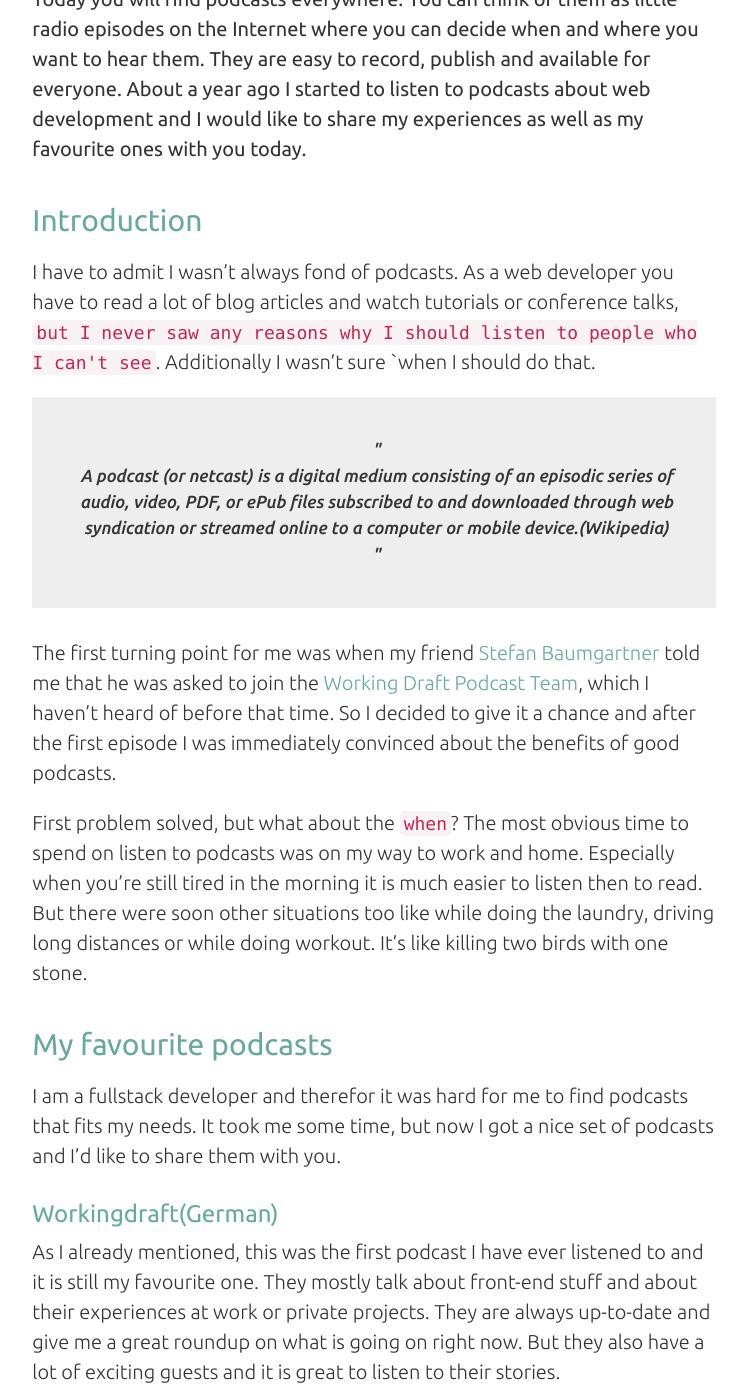
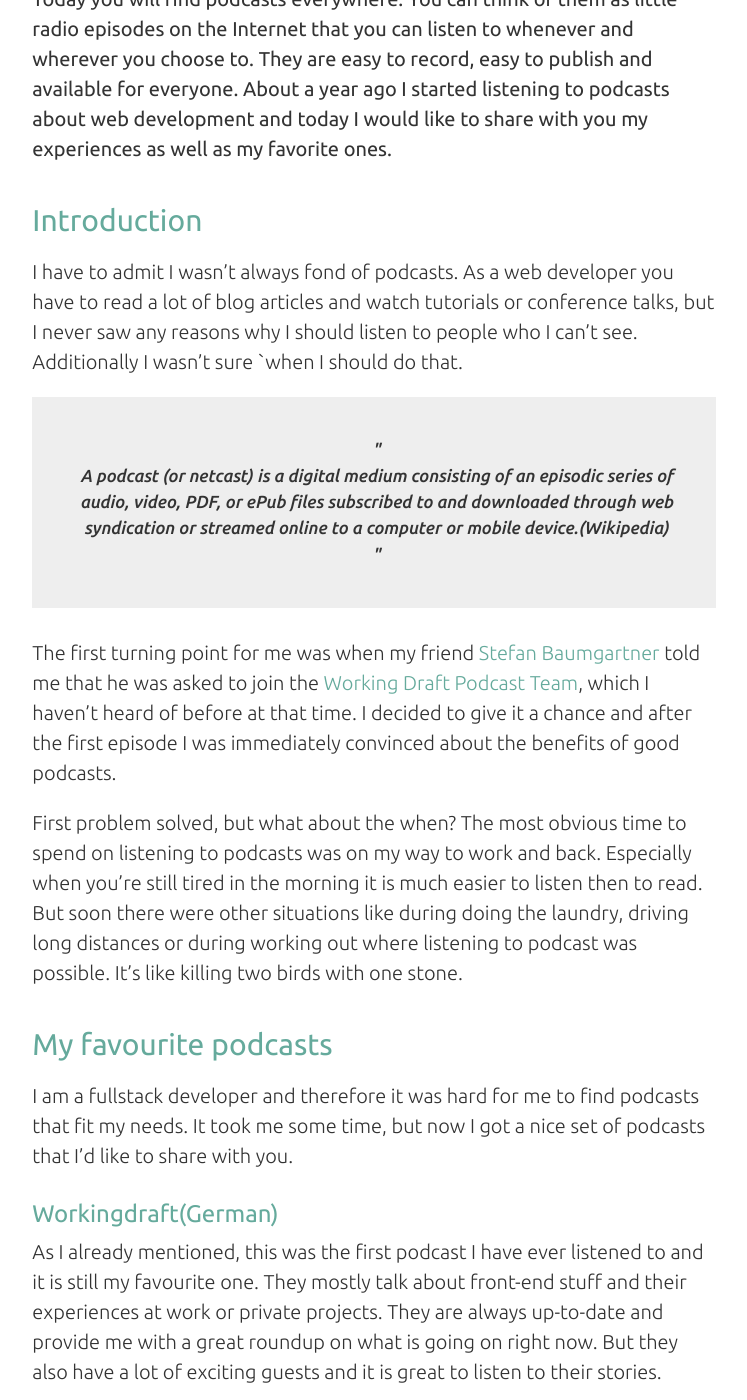
Before and after one commit to christophrumpel/christophrumpel.github.io, a Jekyll site: the page built from _posts/2014-07-12-podcasts-a-developers-best-friend.md, in a window 1280 px wide and 1400 px high, scrolled down 374 px. Shown: the whole window, without its empty margins (266-1013 px from the left). Built offline with Jekyll 4.4.1, drawn with Linux system fonts in a browser that asks for light colours; Markdown is read by kramdown in place of the engine named in the settings; comment, search, counter and statistics services are not loaded; some of the changed text lies outside the part shown.

Commit message:
Spelling corrections podcast article

```diff
--- a/_posts/2014-07-12-podcasts-a-developers-best-friend.md
+++ b/_posts/2014-07-12-podcasts-a-developers-best-friend.md
@@ -1,28 +1,29 @@
 ---
 layout: post
-title: "Podcasts - a developer's best friend"
+title: "Podcast - a developer's best friend"
 ---
-<header>Today you will find podcasts everywhere. You can think of them as little radio episodes on the Internet where you can decide when and where you want to hear them. They are easy to record, publish and available for everyone. About a year ago I started to listen to podcasts about web development and I would like to share my experiences as well as my favourite ones with you today.</header>
+<header>Today you will find podcasts everywhere. You can think of them as little radio episodes on the Internet that you can listen to whenever and wherever you choose to. They are easy to record, easy to publish and available for everyone. About a year ago I started listening to podcasts about web development and today I would like to share with you my experiences as well as my favorite ones.</header>
 
 ##Introduction
 
-I have to admit I wasn't always fond of podcasts. As a web developer you have to read a lot of blog articles and watch tutorials or conference talks, `but I never saw any reasons why I should listen to people who I can't see`. Additionally I wasn't sure `when I should do that.
+I have to admit I wasn't always fond of podcasts. As a web developer you have to read a lot of blog articles and watch tutorials or conference talks, but I never saw any reasons why I should listen to people who I can't see. Additionally I wasn't sure `when I should do that.
 
 > A podcast (or netcast) is a digital medium consisting of an episodic series of audio, video, PDF, or ePub files subscribed to and downloaded through web syndication or streamed online to a computer or mobile device.(Wikipedia)
 
-The first turning point for me was when my friend [Stefan Baumgartner](https://twitter.com/ddprrt) told me that he was asked to join the [Working Draft Podcast Team](https://twitter.com/ddprrt), which I haven't heard of before that time. So I decided to give it a chance and after the first episode I was immediately convinced about the benefits of good podcasts.
+The first turning point for me was when my friend [Stefan Baumgartner](https://twitter.com/ddprrt) told me that he was asked to join the [Working Draft Podcast Team](https://twitter.com/ddprrt), which I haven't heard of before at that time. I decided to give it a chance and after the first episode I was immediately convinced about the benefits of good podcasts.
 
-First problem solved, but what about the `when`? The most obvious time to spend on listen to podcasts was on my way to work and home. Especially when you're still tired in the morning it is much easier to listen then to read. But there were soon other situations too like while doing the laundry, driving long distances or while doing workout. It's like killing two birds with one stone.
+First problem solved, but what about the when? The most obvious time to spend on listening to podcasts was on my way to work and back. Especially when you're still tired in the morning it is much easier to listen then to read. But soon there were other situations like during doing the laundry, driving long distances or during working out where listening to podcast was possible. It's like killing two birds with one stone.
 
 ##My favourite podcasts
 
-I am a fullstack developer and therefor it was hard for me to find podcasts that fits my needs. It took me some time, but now I got a nice set of podcasts and I'd like to share them with you.
+I am a fullstack developer and therefore it was hard for me to find podcasts that fit my needs. It took me some time, but now I got a nice set of podcasts that I'd like to share with you.
 
 
 ###Workingdraft(German)
-As I already mentioned, this was the first podcast I have ever listened to and it is still my favourite one. They mostly talk about front-end stuff and about their experiences at work or private projects. They are always up-to-date and give me a great roundup on what is going on right now. But they also have a lot of exciting guests and it is great to listen to their stories.
 
-I have had the pleasure of talking about the [Laravel PHP Framework](http://laravel.com/) in episode [147](http://workingdraft.de/147/) too and I already met some of the hosts at the [beyond tellerrand conference](http://beyondtellerrand.com/). It is one of the podcasts where I really listen to every new episode and I can totally recommend this one.
+As I already mentioned, this was the first podcast I have ever listened to and it is still my favourite one. They mostly talk about front-end stuff and their experiences at work or private projects. They are always up-to-date and provide me with a great roundup on what is going on right now. But they also have a lot of exciting guests and it is great to listen to their stories.
+
+I have had the pleasure of talking about the Laravel PHP Framework in [147](http://workingdraft.de/147/) too and I already met some of the hosts at the [beyond tellerrand conference](http://beyondtellerrand.com/). It is one of the podcasts where I really listen to every new episode and I can highly recommend this one.
 
 <small>Twitter: [https://twitter.com/workingdraft](https://twitter.com/workingdraft)<br />
 Website: [http://workingdraft.de/](http://workingdraft.de/)<br />
@@ -30,7 +31,7 @@ Website: [http://workingdraft.de/](http://workingdraft.de/)<br />
 
 ###Laravel.io(English)
 
-Since I am a huge fan of the [Laravel PHP Framework](http://laravel.com/), I love to hear about all the stuff regarding it. Shawn McCool is the man behind  [Laravel.io](http://laravel.io) and the host of its podcast. He always has great guests like the creator of Laravel or some of its awesome contributors. So if you are working with Laravel check this out!
+Since I am a huge fan of the [Laravel PHP Framework](http://laravel.com/), I love to hear everything to do with it. Shawn McCool is the man behind [Laravel.io](http://laravel.io) and the host of its podcast. He always has great guests like the creator of Laravel or some of its awesome contributors. So if you are working with Laravel, check it out!
 
 <small>Twitter: [https://twitter.com/LaravelIO](https://twitter.com/LaravelIO)<br />
 Website: [http://www.buzzsprout.com/11908](http://www.buzzsprout.com/11908)</small>
@@ -54,4 +55,4 @@ Website: [http://dtr.fm/](http://dtr.fm/)</small>
 
 ##Conclusion
 
-Let's face it. Podcasts are damn useful and there is enough time for them in you life. So save your excuses and start listening today! If you already have your own favourites, please let me know about them.
+Let's face it. Podcasts are damn useful and there is enough time for them in your life. So save your excuses and start listening today! If you already have your own favourites, please share them with me.
```
Also changed, not shown: other parts of _posts/2014-07-12-podcasts-a-developers-best-friend.md (+1 -1 lines).
